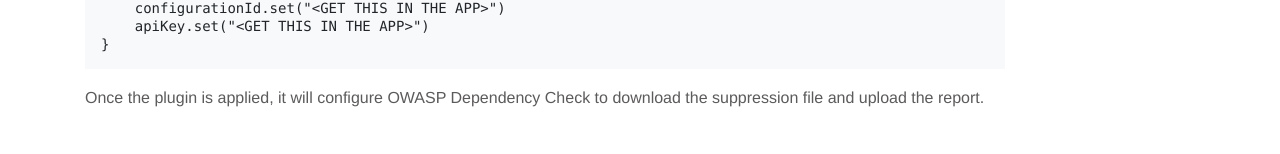
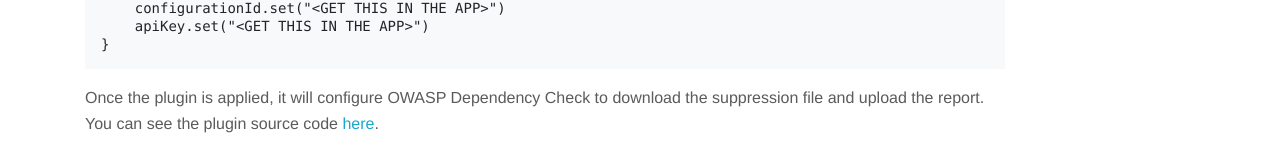
Before and after one commit to dependencyshield/dependencyshield.github.io, a Jekyll site: the page built from features.md, in a window 1280 px wide. Shown: the part 1841-1995 px from the top of the page. Built offline with Jekyll 4.4.1, drawn with Linux system fonts in a browser that asks for light colours; before the commit the page ends 1972 px from its top, so only the background shows below that.

Commit message:
Add link to the gradle plugin source

````diff
--- a/features.md
+++ b/features.md
@@ -40,3 +40,4 @@ dependencyShield {
 }
 ```
 Once the plugin is applied, it will configure OWASP Dependency Check to download the suppression file and upload the report.
+You can see the plugin source code [here](https://github.com/dependencyshield/gradle-plugin).
````
